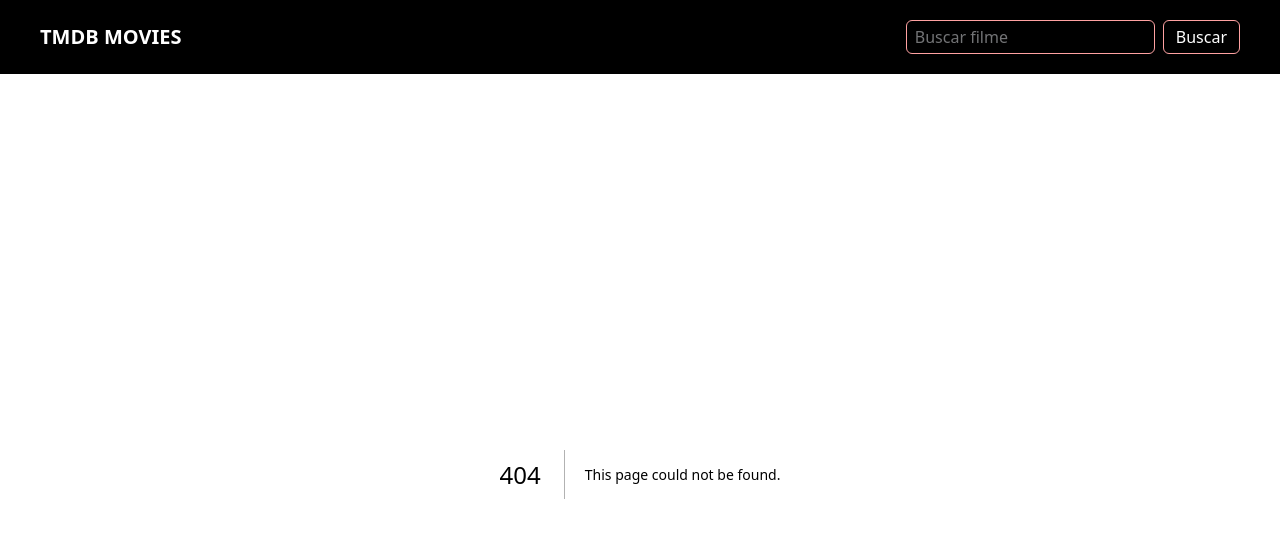
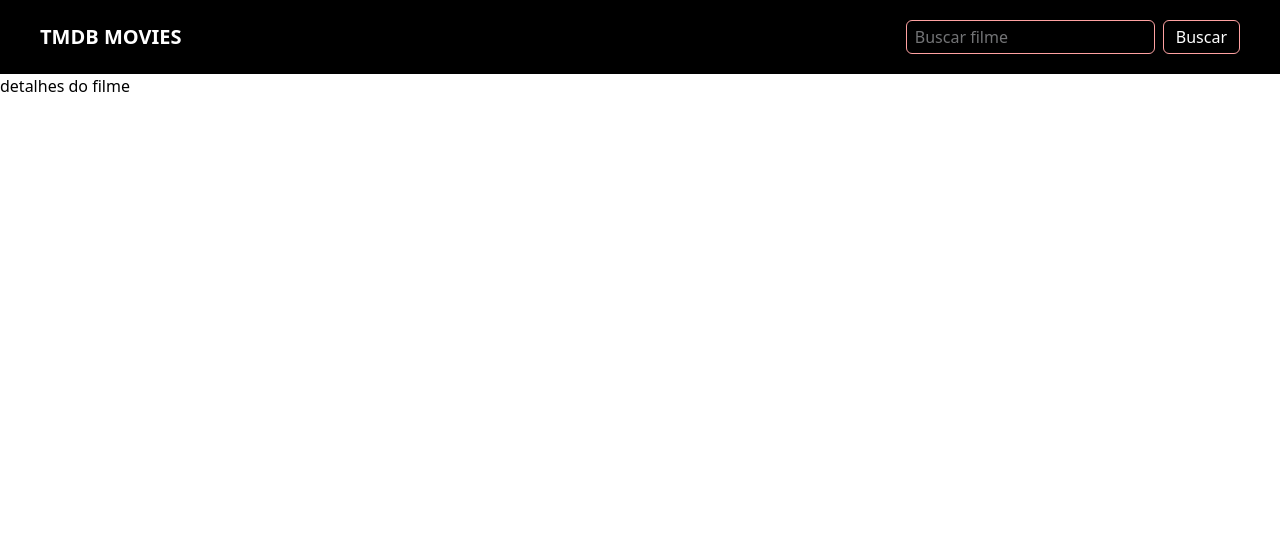
Before and after one commit to anajulliadev/api-filmes, a Next.js app: page /filme/1 in a window 1280 px wide. Before the commit this address had no page. Shown: the top 538 px of the page. Built offline with nearby package versions, Linux system fonts and the light colour scheme.

Commit message:
feat(movie-page): start movie details page implementation

```diff
--- /dev/null
+++ b/src/app/filme/[id]/page.tsx
@@ -0,0 +1,7 @@
+export default function Filme() {
+  return (
+    <div>
+      <div> detalhes do filme</div>
+    </div>
+  );
+}
```
